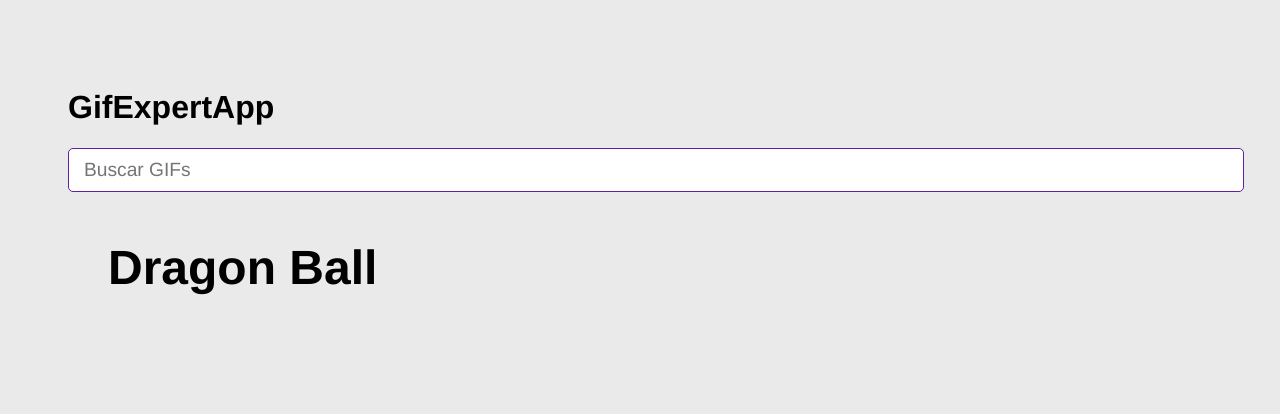
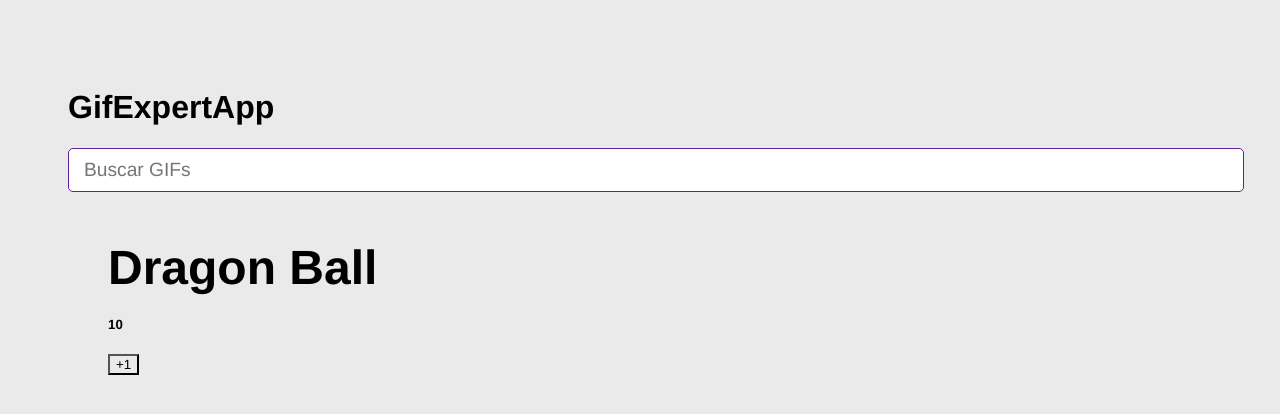
Before and after one commit to AntoSanz/Curso-React-Udemy, a React (Vite) app in the folder 04-gif-expert-app/: page / in a window 1280 px wide. Shown: the top 414 px of the page. Built offline with nearby package versions, Linux system fonts and the light colour scheme; no server answers.

Commit message:
84. useEffect

```diff
--- a/04-gif-expert-app/src/components/GifGrid.jsx
+++ b/04-gif-expert-app/src/components/GifGrid.jsx
@@ -1,13 +1,18 @@
-import { getGifs } from "../helpers/getGifs";
+import { useState, useEffect } from 'react';
+import { getGifs } from '../helpers/getGifs';
 
 export const GifGrid = ({ category }) => {
+    const [counter, setCounter] = useState(10);
 
-    //TODO: MALA PRACTICA QUE RESOLVER
-    getGifs(category);
+    useEffect(() => {
+        getGifs(category);
+    }, []);
 
     return (
         <>
             <h3>{category}</h3>
+            <h5>{counter}</h5>
+            <button onClick={() => setCounter(counter + 1)}>+1</button>
         </>
     );
 };
--- a/04-gif-expert-app/src/helpers/getGifs.js
+++ b/04-gif-expert-app/src/helpers/getGifs.js
@@ -1,5 +1,5 @@
 export const getGifs = async (category) => {
-    const limit = 20;
+    const limit = 10;
 
     const url = `https://api.giphy.com/v1/gifs/search?api_key=C0vsI6XdSE6sjuFcYQxrEgKKlG7ycodH&q=${category}&limit=${limit}`;
     const resp = await fetch(url);
--- a/04-gif-expert-app/src/main.jsx
+++ b/04-gif-expert-app/src/main.jsx
@@ -4,7 +4,7 @@
 import './styles/main.css';
 
 ReactDOM.createRoot(document.getElementById('root')).render(
-    <React.StrictMode>
+    // <React.StrictMode>
         <GifExpertApp />
-    </React.StrictMode>
+    // </React.StrictMode>
 );
```
